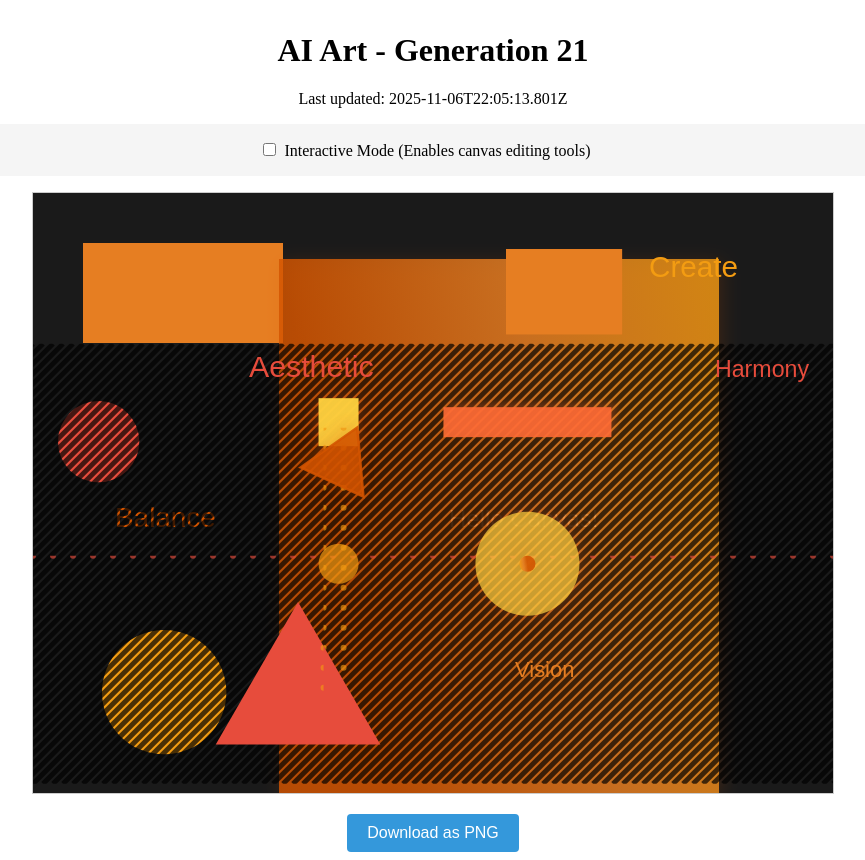
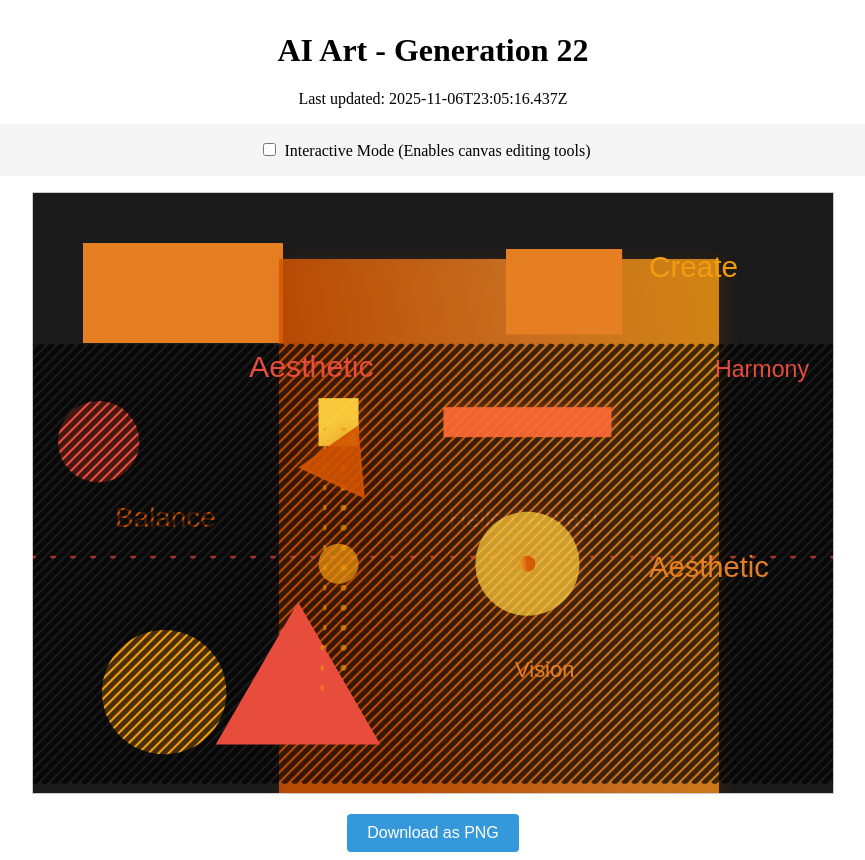
Before and after one commit to mcclowes/ai-art, a React (Vite) app: page / in a window 1280 px wide. Shown: the whole page, without its empty margins (207-1072 px from the left). Built offline with nearby package versions, Linux system fonts and the light colour scheme.

Commit message:
Improve artwork - Generation 22

```diff
--- a/src/artwork-state.ts
+++ b/src/artwork-state.ts
@@ -337,9 +337,18 @@ export const artworkState: ArtworkState = {
         "offsetY": -2.677968046598711
       },
       "id": "rotated_triangle_1762466713801"
+    },
+    {
+      "type": "text",
+      "x": 616,
+      "y": 384,
+      "text": "Aesthetic",
+      "font": "29.152440382825556px Arial",
+      "fillStyle": "#e67e22",
+      "id": "text_1762470316437"
     }
   ],
-  "generation": 21,
-  "lastUpdated": "2025-11-06T22:05:13.801Z",
+  "generation": 22,
+  "lastUpdated": "2025-11-06T23:05:16.437Z",
   "cycleStarted": "2025-11-06T02:35:49.500Z"
 };
```
